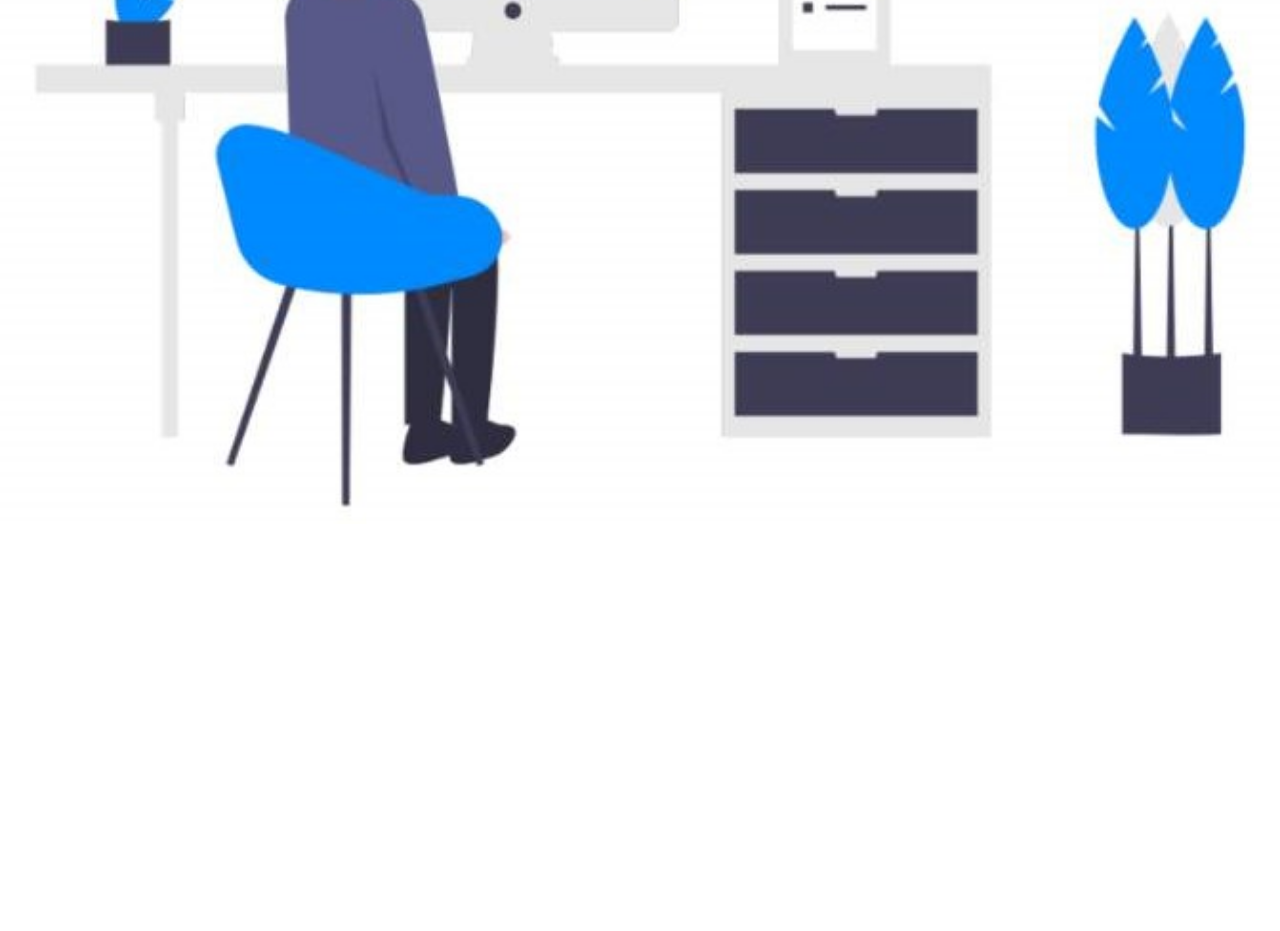
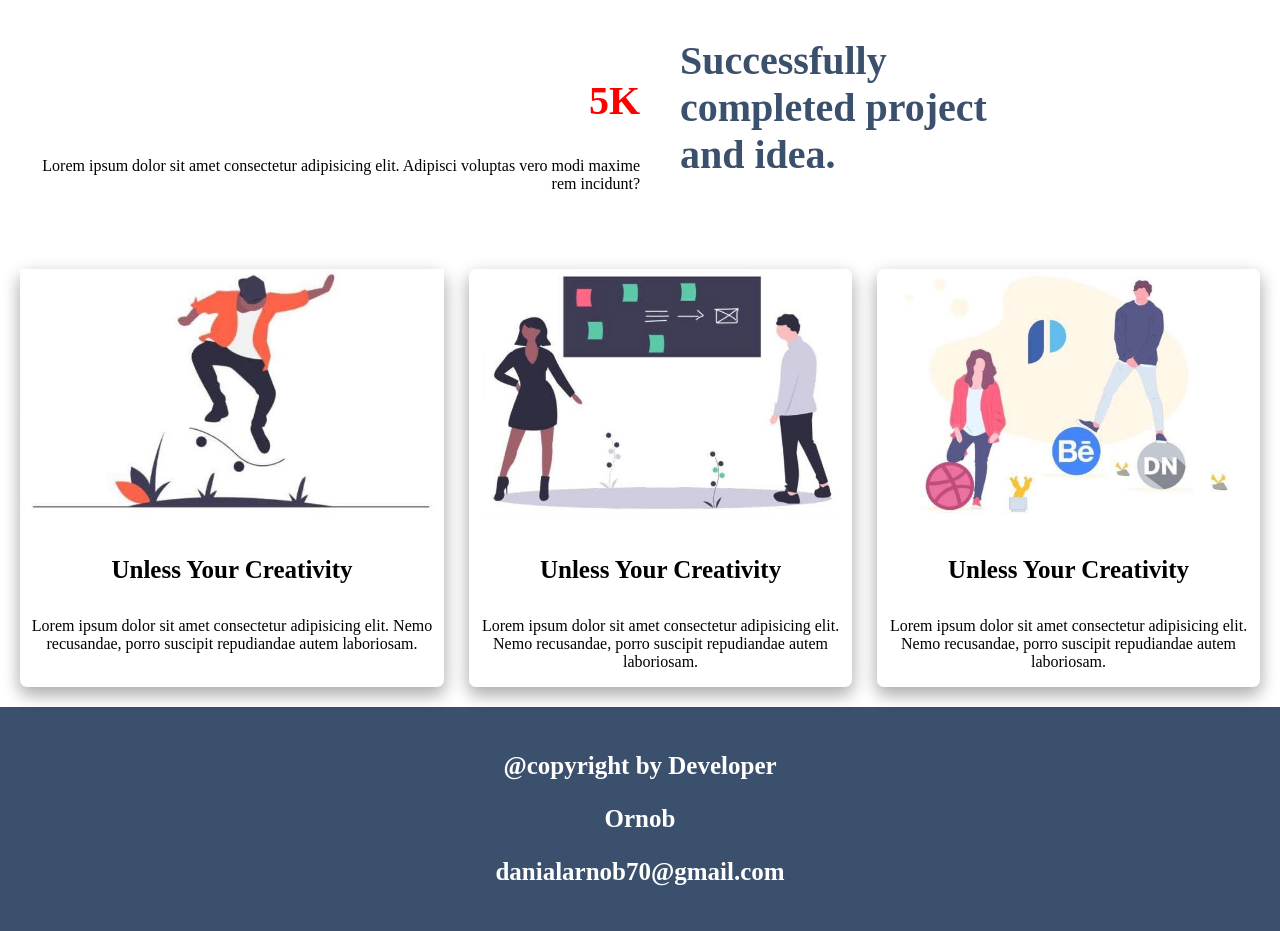
Before and after one commit to DanialOrnob/quick, a plain HTML site: page index.html in a window 1280 px wide. Shown: the part 958-1889 px from the top of the page. Before the commit the page ends 1486 px from the top, so only its background shows below. Drawn offline with Linux system fonts and the light colour scheme.

Commit message:
Add files via upload

```diff
--- a/index.html
+++ b/index.html
@@ -26,10 +26,43 @@
             <p class="text_2">Online Bussiness</p>
             <p class="text_3">Lorem ipsum dolor sit amet consectetur adipisicing.</p>
         </div>
-        <div>
-            <img src="background.jpg" alt="Background Image" class="Bg_img">
+        <div class="B_img">
+            <img src="background.jpg" alt="Banner Image">
+        </div>
+        <div class="parent">
+            <div class="item special">
+                <h1>5K</h1>
+                <p>Lorem ipsum dolor sit amet consectetur adipisicing elit. Adipisci voluptas vero modi maxime rem incidunt?</p>
+            </div>
+            <div class="item">
+                <h1> Successfully <br> completed project <br> and idea. </h1>
+            </div>
         </div>
     </section>
+    <section class="card">
+        <div class="card_content">
+            <div class="card_item">
+                <img src="card_photo_1.jpg" alt="">
+                <h4>Unless Your Creativity</h4>
+                <p>Lorem ipsum dolor sit amet consectetur adipisicing elit. Nemo recusandae, porro suscipit repudiandae autem laboriosam.</p>
+            </div>
+            <div class="card_item">
+                <img src="card_photo_2.jpg" alt="">
+                <h4>Unless Your Creativity</h4>
+                <p>Lorem ipsum dolor sit amet consectetur adipisicing elit. Nemo recusandae, porro suscipit repudiandae autem laboriosam.</p>
+            </div>
+            <div class="card_item">
+                <img src="card_photo_3.jpg" alt="">
+                <h4>Unless Your Creativity</h4>
+                <p>Lorem ipsum dolor sit amet consectetur adipisicing elit. Nemo recusandae, porro suscipit repudiandae autem laboriosam.</p>
+            </div>
+        </div>
+    </section>
+    <footer>
+        <h3>@copyright by Developer</h3>
+        <h3>Ornob</h3>
+        <h3>danialarnob70@gmail.com</h3>
+    </footer>
 
 </body>
 </html>
--- a/style.css
+++ b/style.css
@@ -45,7 +45,6 @@ nav ul li a {
     font-size: 60px;
     font-weight: 600;
     text-align: center;
-
 }
 .text_3 {
     font-size: 15px;
@@ -53,8 +52,53 @@ nav ul li a {
     text-align: center;
     opacity: 1px;
 }
-.Bg_img {
-    width: 100%;
-    align-items: center;
-    border: none;
+.B_img{
+   width: 50%;
+   margin: auto;
 }
+.parent {
+    display: flex;
+}
+.item {
+    width: 50%;
+}
+.special {
+    text-align: right;
+    padding: 40px;
+}
+.item h1 {
+    font-size: 40px;
+    color: #3b506c;
+}
+.special h1 {
+    color: red;
+}
+
+.card {
+    margin: 20px;
+}
+.card_content {
+    display: flex;
+    gap: 25px;
+
+}
+.card_item {
+  box-shadow: 0 8px 16px 0 rgba(0, 0, 0, 0.2), 0 6px 20px 0 rgba(0, 0, 0, 0.19);
+  text-align: center;
+  border-radius: 7px;
+}
+.card_item h4 {
+    font-size: 25px;
+}
+.card_item img {
+    height: 250px;
+}
+footer {
+    background-color: #3b506c;
+    color: white;
+    padding: 20px;
+    text-align: center;
+}
+footer h3 {
+    font-size: 25px;
+}
```
Also changed, not shown: card_photo_1.jpg (added), card_photo_2.jpg (added), card_photo_3.jpg (added).
